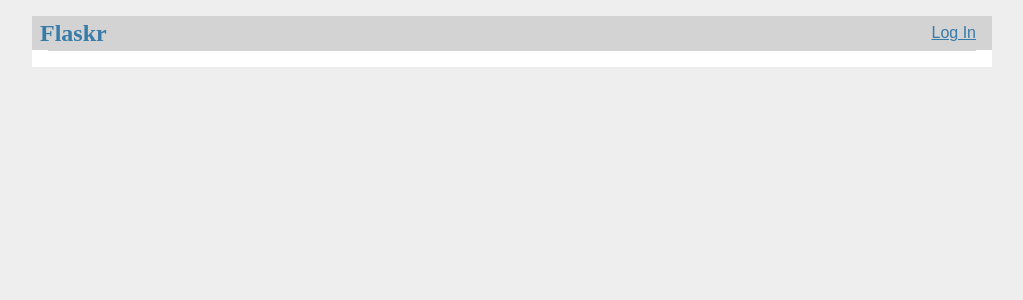
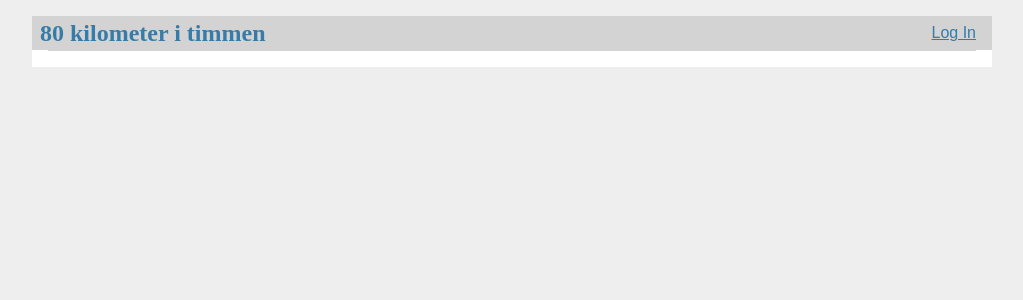
Before and after one commit to Lycaenion/parking-camera, a Flask app: page /photos/list in a window 1280 px wide. Shown: the top 300 px of the page, without its empty margins (128-1151 px from the left). Run offline with Flask 2, Linux system fonts and the light colour scheme.

Commit message:
proper title

```diff
--- a/app.py
+++ b/app.py
@@ -18,6 +18,6 @@ def index():
 
 if __name__ == '__main__':
     app.config.from_mapping(
-        SECRET_KEY='blabla333',
+        SECRET_KEY='blabla3asflkjaskjfkdsajfj33',
     )
     app.run(host='0.0.0.0', port=8000)
--- a/templates/base.html
+++ b/templates/base.html
@@ -2,7 +2,7 @@
 <title>{% block title %}{% endblock %} - Akta</title>
 <link rel="stylesheet" href="{{ url_for('static', filename='style.css') }}">
 <nav>
-  <h1>Flaskr</h1>
+  <h1>80 kilometer i timmen</h1>
   <ul>
     {% if g.user %}
       <li><span>{{ g.user['username'] }}</span>
```
